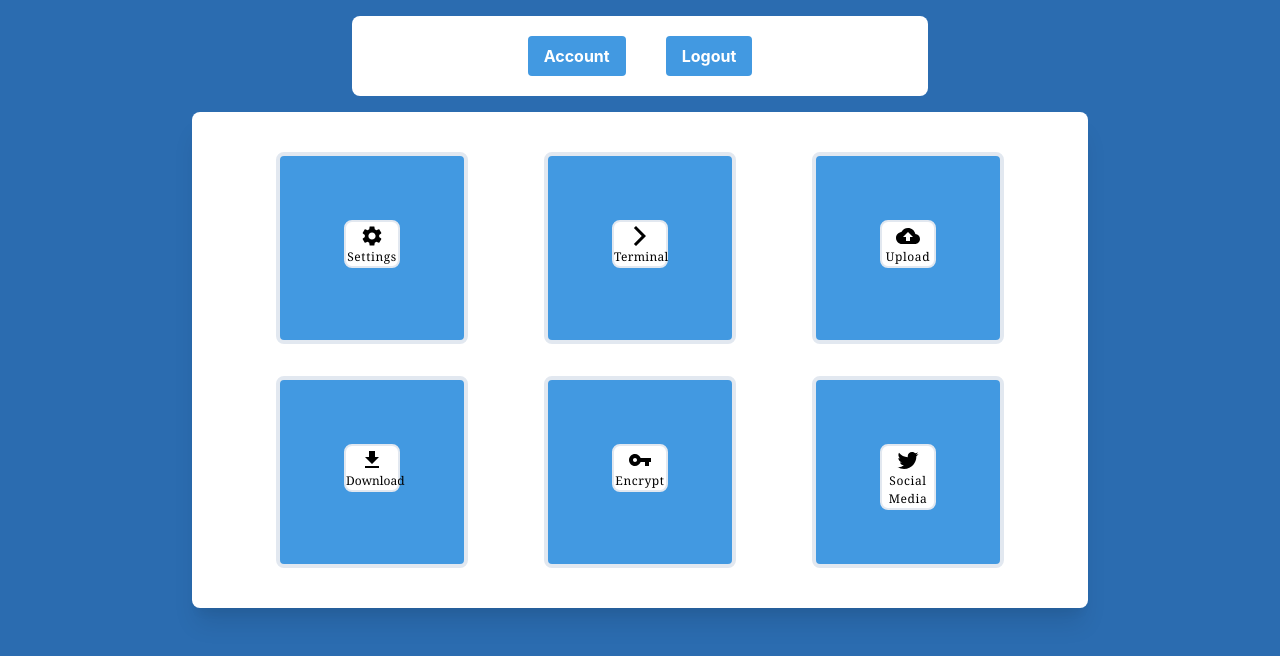
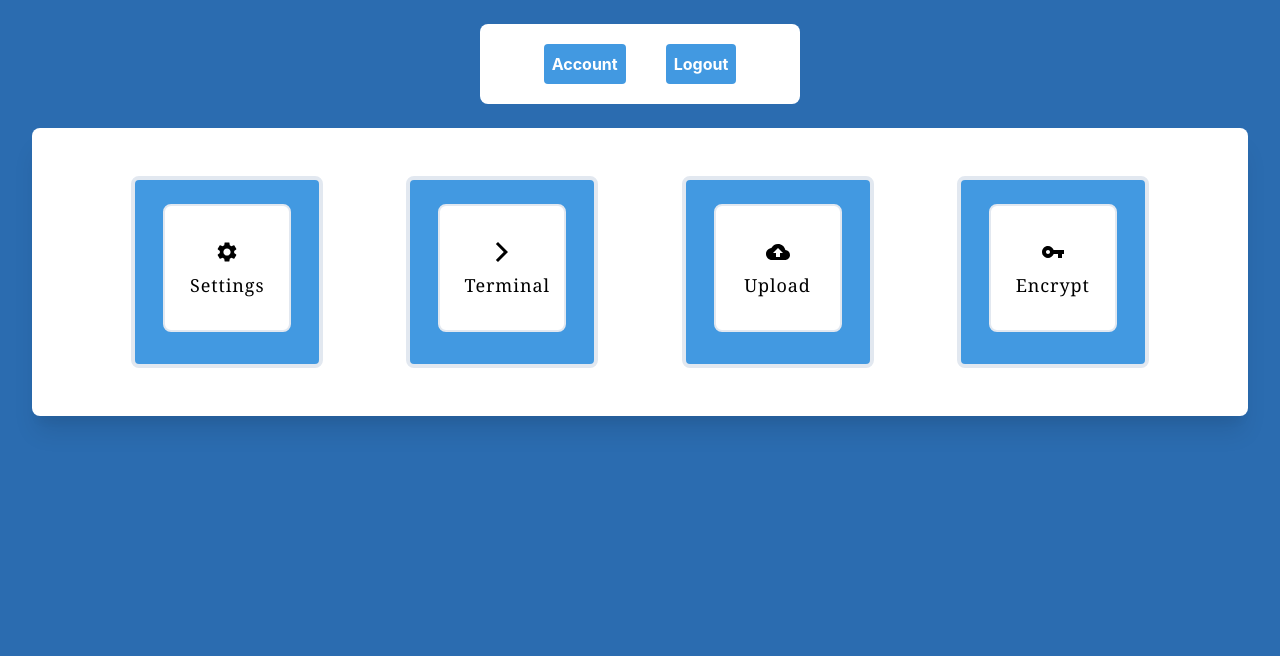
Before and after one commit to jvitolaocv/tailwindcss-test, a React (Create React App) app: page /Authenticated in a window 1280 px wide. Shown: the top 656 px of the page. Built offline with nearby package versions, Linux system fonts and the light colour scheme.

Commit message:
Separated some of the repetitive code into independent components and refactored the way the dashboard looks (removed 2 tiles and resized everything to work better on most views)

```diff
--- a/src/Authenticated.js
+++ b/src/Authenticated.js
@@ -2,61 +2,23 @@ import React from 'react';
 import SettingsIcon from '@material-ui/icons/Settings';
 import ArrowForwardIosIcon from '@material-ui/icons/ArrowForwardIos';
 import BackupIcon from '@material-ui/icons/Backup';
-import GetAppIcon from '@material-ui/icons/GetApp';
 import VpnKeyIcon from '@material-ui/icons/VpnKey';
-import TwitterIcon from '@material-ui/icons/Twitter';
 import {Link} from "react-router-dom";
+import IconDiv from './Components/IconDiv';
+import Button from './Components/Button';
 
 export default function Authenticated() {
     return (
         <div className="container text-center">
-            <div className="bg-white max-w-xl mx-auto rounded-lg mt-4 mb-4 h-15 justify-around">
-                <button className="bg-blue-500 hover:bg-blue-400 text-white font-bold py-2 px-4 rounded m-5">
-                    Account
-                </button>
-                <Link to="/">
-                    <button className="bg-blue-500 hover:bg-blue-400 text-white font-bold py-2 px-4 rounded m-5">
-                        Logout
-                    </button>
-                </Link>
+            <div className="bg-white max-w-xs mx-auto rounded-lg my-6 h-15 justify-evenly">
+                <Button buttonText="Account" />
+                <Link to="/"><Button buttonText="Logout" /></Link>
             </div>
-            <div className="max-w-4xl mx-auto flex flex-wrap p-6 bg-white rounded-lg shadow-xl justify-evenly content-center">
-                <div className="flex-shrink-0 bg-blue-500 p-16 border-4 rounded-lg m-4 h-48 w-48">
-                    <div className="bg-white rounded-lg border-2 p-auto m-auto flex-col">
-                        <SettingsIcon />
-                        <h6 className="text-center font-serif text-xs tracking-wider antialiased">Settings</h6>
-                    </div>
-                </div>
-                <div className="flex-shrink-0 bg-blue-500 py-16 px-16 border-4 rounded-lg m-4 h-48 w-48">
-                    <div className="bg-white rounded-lg border-2 p-auto m-auto flex-col">
-                        <ArrowForwardIosIcon />
-                        <h6 className="text-center font-serif text-xs tracking-wide antialiased">Terminal</h6>
-                    </div>
-                </div>
-                <div className="flex-shrink-0 bg-blue-500 py-16 px-16 border-4 rounded-lg m-4 h-48 w-48">
-                    <div className="bg-white rounded-lg border-2 p-auto m-auto flex-col">
-                        <BackupIcon />
-                        <h6 className="text-center font-serif text-xs tracking-wider antialiased">Upload</h6>
-                    </div>
-                </div>
-                <div className="flex-shrink-0 bg-blue-500 py-16 px-16 border-4 rounded-lg m-4 h-48 w-48">
-                    <div className="bg-white rounded-lg border-2 p-auto m-auto flex-col">
-                        <GetAppIcon />
-                        <h6 className="text-center font-serif text-xs antialiased">Download</h6>
-                    </div>
-                </div>
-                <div className="flex-shrink-0 bg-blue-500 py-16 px-16 border-4 rounded-lg m-4 h-48 w-48">
-                    <div className="bg-white rounded-lg border-2 p-auto m-auto flex-col">
-                        <VpnKeyIcon />
-                        <h6 className="text-center font-serif text-xs tracking-wider antialiased">Encrypt</h6>
-                    </div>
-                </div>
-                <div className="flex-shrink-0 bg-blue-500 py-16 px-16 border-4 rounded-lg m-4 h-48 w-48">
-                    <div className="bg-white rounded-lg border-2 p-auto m-auto flex-col">
-                        <TwitterIcon />
-                        <h6 className="text-center font-serif text-xs tracking-wider antialiased">Social Media</h6>
-                    </div>
-                </div>
+            <div className="max-w-screen mx-auto flex flex-wrap p-8 bg-white rounded-lg shadow-xl justify-evenly content-center my-6">
+                <IconDiv icon={<SettingsIcon />} iconName="Settings" />
+                <IconDiv icon={<ArrowForwardIosIcon />} iconName="Terminal" />
+                <IconDiv icon={<BackupIcon />} iconName="Upload" />
+                <IconDiv icon={<VpnKeyIcon />} iconName="Encrypt" />
             </div>
         </div>
     );
--- /dev/null
+++ b/src/Components/Button.js
@@ -0,0 +1,5 @@
+import React from 'react';
+
+export default function Button(props) {
+    return <button className="bg-blue-500 hover:bg-blue-400 text-white font-bold py-2 px-2 rounded m-5">{props.buttonText}</button>;
+};
--- /dev/null
+++ b/src/Components/IconDiv.js
@@ -0,0 +1,12 @@
+import React from 'react';
+
+export default function IconDiv(props) {
+    return(
+        <div className="flex-shrink-0 bg-blue-500 py-6 border-4 rounded-lg m-4 h-48 w-48">
+            <div className="bg-white rounded-lg border-2 h-32 w-32 py-8 px-6 m-auto">
+                {props.icon}
+                <h6 className="text-center font-serif text-lg tracking-wider antialiased py-2">{props.iconName}</h6>
+            </div>
+        </div>
+    );
+};
```
